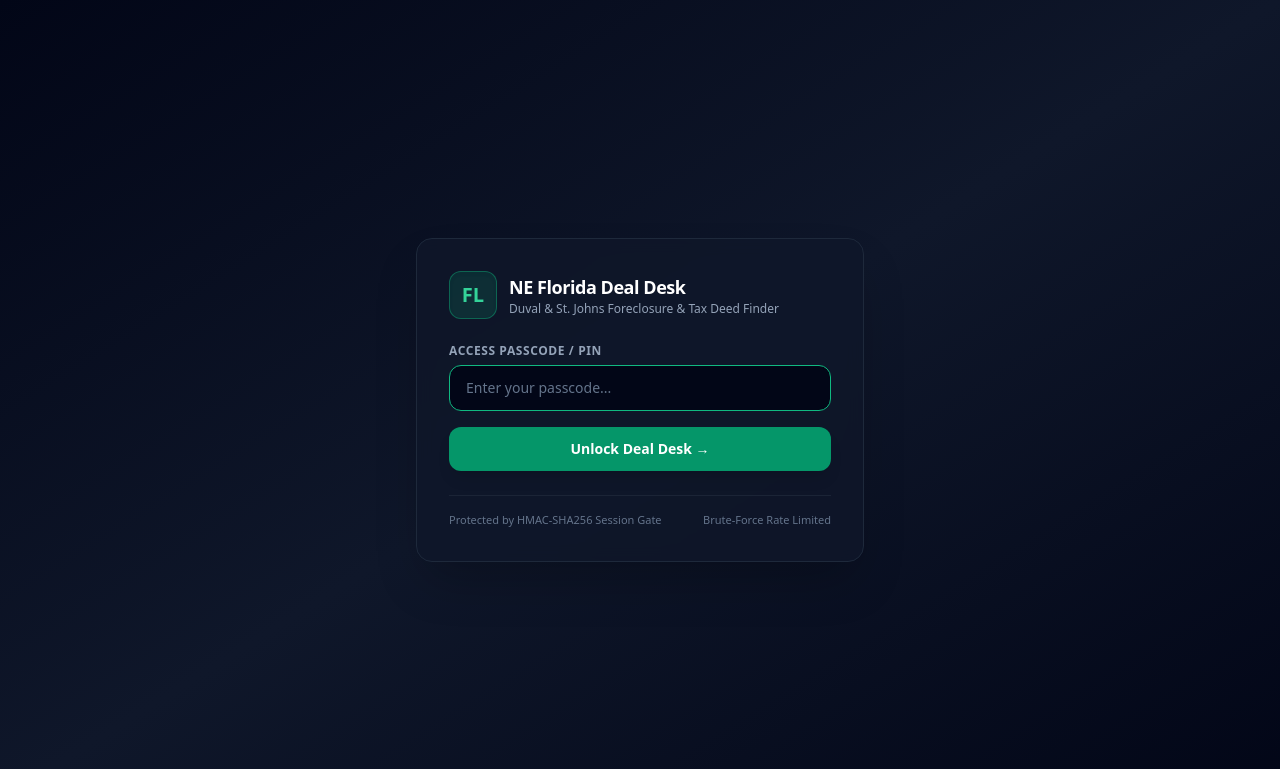
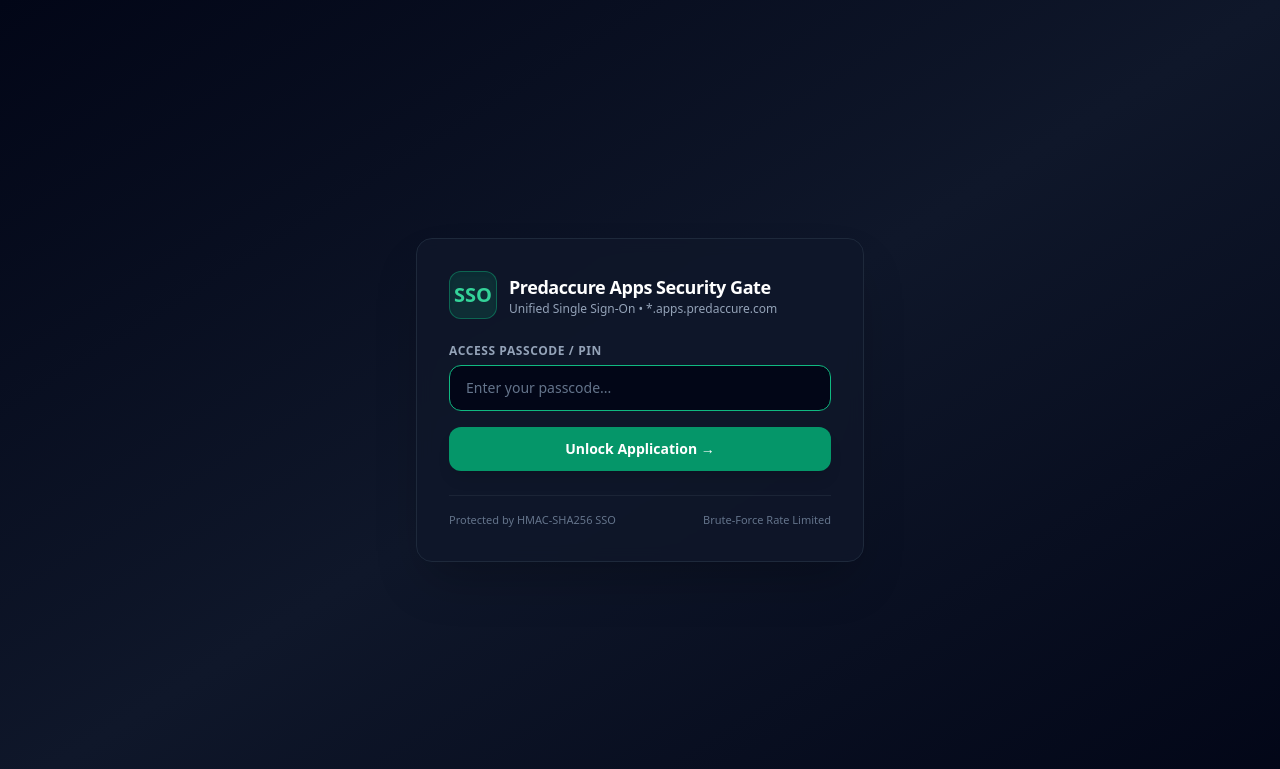
Before and after one commit to sureshkrip/realestatedeals, a FastAPI app: template app/templates/login.html in a window 1280 px wide. Shown: the top 769 px of the page. Run offline with FastAPI, Linux system fonts and the light colour scheme; the template is opened without the code that fills it, so the values that code supplies are empty; some libraries are stand-ins or nearby versions.

Commit message:
Add Traefik ForwardAuth endpoint (/api/auth/verify) and wildcard .apps.predaccure.com SSO cookie

```diff
--- a/app/main.py
+++ b/app/main.py
@@ -51,7 +51,13 @@ app = FastAPI(
     openapi_url=None if settings.auth_enabled else "/openapi.json",
 )
 
-PUBLIC_PATHS = {"/login", "/api/auth/login", "/api/auth/logout", "/api/health"}
+PUBLIC_PATHS = {
+    "/login",
+    "/api/auth/login",
+    "/api/auth/logout",
+    "/api/auth/verify",
+    "/api/health",
+}
 
 
 @app.middleware("http")
@@ -147,9 +153,43 @@ def _serialize_listing(
     return data
 
 
+@app.get("/api/auth/verify")
+def verify_forward_auth(request: Request):
+    """Traefik ForwardAuth endpoint protecting all *.apps.predaccure.com applications."""
+    fwd_uri = request.headers.get("x-forwarded-uri", "/")
+    fwd_host = request.headers.get("x-forwarded-host", request.headers.get("host", ""))
+    fwd_proto = request.headers.get("x-forwarded-proto", "http")
+
+    # Always allow login routes, healthchecks, and Let's Encrypt ACME challenges
+    if (
+        fwd_uri.startswith("/login")
+        or fwd_uri.startswith("/api/auth/")
+        or fwd_uri.startswith("/api/health")
+        or fwd_uri.startswith("/healthz")
+        or fwd_uri.startswith("/.well-known/")
+    ):
+        return {"status": "allowed"}
+
+    if is_request_authenticated(request):
+        return {"status": "authenticated"}
+
+    accept = request.headers.get("accept", "")
+    if fwd_uri.startswith("/api/") or "application/json" in accept:
+        return JSONResponse(
+            status_code=401,
+            content={"detail": "Authentication required. Please sign in."},
+        )
+
+    target_url = f"{fwd_proto}://{fwd_host}{fwd_uri}" if fwd_host else "/"
+    login_url = f"https://realestatedeals.apps.predaccure.com/login?rd={quote_plus(target_url)}"
+    return RedirectResponse(url=login_url, status_code=302)
+
+
 @app.get("/login", response_class=HTMLResponse)
-def login_page(request: Request):
+def login_page(request: Request, rd: Optional[str] = None):
     if not settings.auth_enabled or is_request_authenticated(request):
+        if rd and (rd.startswith("/") or ".apps.predaccure.com" in rd):
+            return RedirectResponse(url=rd, status_code=302)
         return RedirectResponse(url="/", status_code=303)
     return templates.TemplateResponse(
         request=request,
@@ -176,24 +216,27 @@ def login_submit(payload: LoginPayload, request: Request, response: Response):
 
     clear_failed_attempts(client_ip)
     token = create_session_token()
-    is_https = (
-        request.url.scheme == "https"
-        or request.headers.get("x-forwarded-proto", "").lower() == "https"
-    )
+    host = request.headers.get("host", "").split(":")[0].lower()
+    cookie_domain = ".apps.predaccure.com" if host.endswith(".apps.predaccure.com") else None
+
     response.set_cookie(
         key=SESSION_COOKIE_NAME,
         value=token,
         max_age=settings.session_max_age_seconds,
         httponly=True,
         samesite="lax",
-        secure=is_https,
+        secure=False,
+        domain=cookie_domain,
         path="/",
     )
     return {"status": "authenticated"}
 
 
 @app.post("/api/auth/logout")
-def logout_submit(response: Response):
+def logout_submit(request: Request, response: Response):
+    host = request.headers.get("host", "").split(":")[0].lower()
+    cookie_domain = ".apps.predaccure.com" if host.endswith(".apps.predaccure.com") else None
+    response.delete_cookie(key=SESSION_COOKIE_NAME, domain=cookie_domain, path="/")
     response.delete_cookie(key=SESSION_COOKIE_NAME, path="/")
     return {"status": "logged_out"}
 
--- a/app/templates/login.html
+++ b/app/templates/login.html
@@ -3,18 +3,18 @@
 <head>
   <meta charset="UTF-8" />
   <meta name="viewport" content="width=device-width, initial-scale=1.0" />
-  <title>Sign In &bull; {{ app_name }}</title>
+  <title>Unified SSO Gate &bull; apps.predaccure.com</title>
   <script src="https://cdn.tailwindcss.com"></script>
 </head>
 <body class="h-full flex items-center justify-center p-4 bg-gradient-to-br from-slate-950 via-slate-900 to-slate-950">
   <div class="w-full max-w-md bg-slate-900/90 border border-slate-800 rounded-2xl p-8 shadow-2xl backdrop-blur">
     <div class="flex items-center gap-3 mb-6">
       <div class="h-12 w-12 rounded-xl bg-emerald-500/15 border border-emerald-500/40 flex items-center justify-center text-emerald-400 font-bold text-xl shadow-inner">
-        FL
+        SSO
       </div>
       <div>
-        <h1 class="text-lg font-bold text-white tracking-tight">NE Florida Deal Desk</h1>
-        <p class="text-xs text-slate-400">Duval &amp; St. Johns Foreclosure &amp; Tax Deed Finder</p>
+        <h1 class="text-lg font-bold text-white tracking-tight">Predaccure Apps Security Gate</h1>
+        <p id="target-subtitle" class="text-xs text-slate-400">Unified Single Sign-On &bull; *.apps.predaccure.com</p>
       </div>
     </div>
 
@@ -42,12 +42,12 @@
         type="submit"
         class="w-full py-3 rounded-xl bg-emerald-600 hover:bg-emerald-500 text-white font-bold text-sm shadow-lg transition"
       >
-        Unlock Deal Desk &rarr;
+        Unlock Application &rarr;
       </button>
     </form>
 
     <div class="mt-6 pt-4 border-t border-slate-800/80 flex items-center justify-between text-[11px] text-slate-500">
-      <span>Protected by HMAC-SHA256 Session Gate</span>
+      <span>Protected by HMAC-SHA256 SSO</span>
       <span>Brute-Force Rate Limited</span>
     </div>
   </div>
@@ -56,6 +56,22 @@
     const form = document.getElementById('login-form');
     const errorBox = document.getElementById('error-box');
     const submitBtn = document.getElementById('submit-btn');
+    const subtitle = document.getElementById('target-subtitle');
+
+    const params = new URLSearchParams(window.location.search);
+    const rawRd = params.get('rd') || '/';
+    let safeRedirect = '/';
+    try {
+      if (rawRd.startsWith('/')) {
+        safeRedirect = rawRd;
+      } else {
+        const u = new URL(rawRd);
+        if (u.hostname.endsWith('.apps.predaccure.com')) {
+          safeRedirect = u.toString();
+          subtitle.textContent = 'Unlocking ' + u.hostname;
+        }
+      }
+    } catch (_) {}
 
     form.addEventListener('submit', async (e) => {
       e.preventDefault();
@@ -72,7 +88,7 @@
         });
         const data = await res.json();
         if (res.ok) {
-          window.location.href = '/';
+          window.location.href = safeRedirect;
         } else {
           errorBox.textContent = data.detail || 'Invalid passcode.';
           errorBox.classList.remove('hidden');
@@ -82,7 +98,7 @@
         errorBox.classList.remove('hidden');
       } finally {
         submitBtn.disabled = false;
-        submitBtn.textContent = 'Unlock Deal Desk →';
+        submitBtn.textContent = 'Unlock Application →';
       }
     });
   </script>
```
